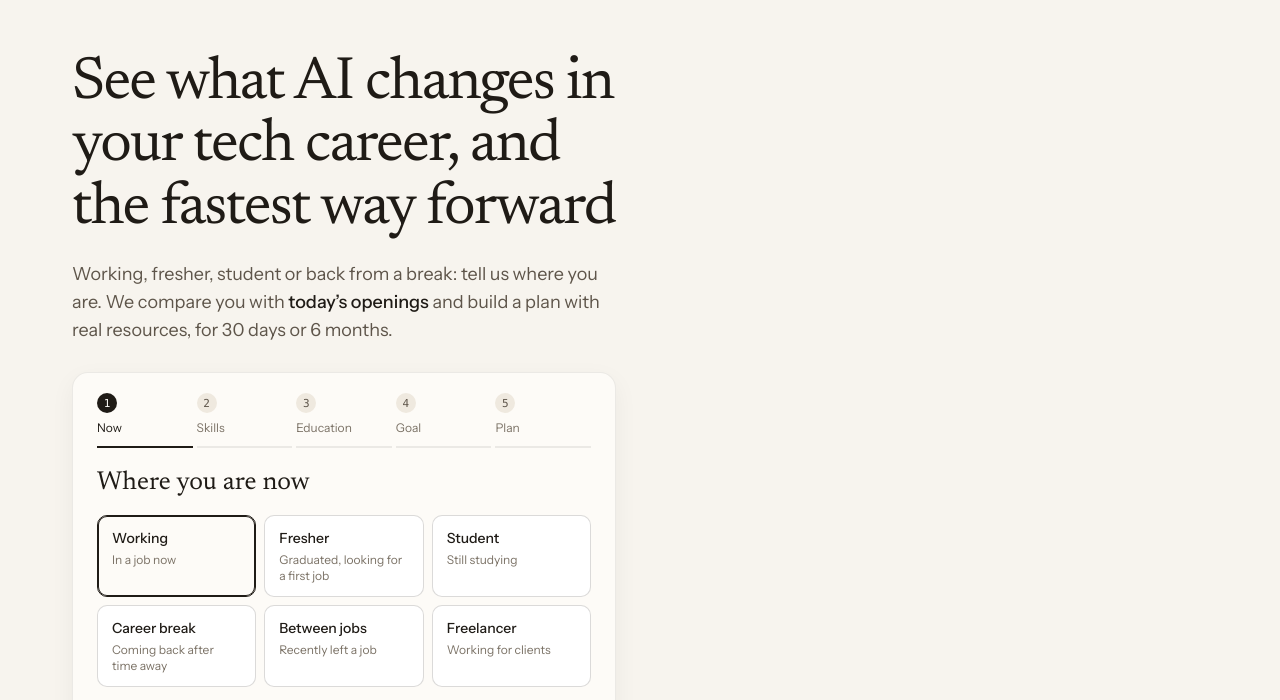
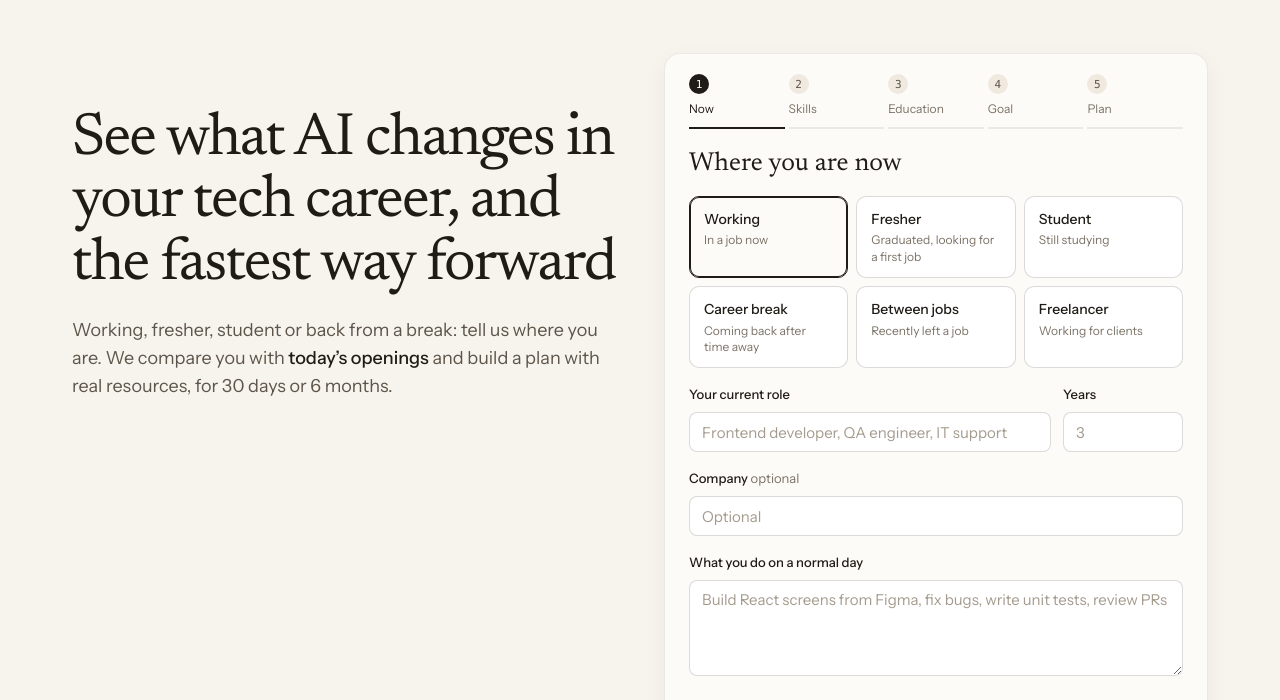
Before and after one commit to thrishankkuntimaddi/willai, a website with bundled scripts: page public/index.html in a window 1280 px wide. Shown: the part 64-764 px from the top of the page. Built offline with nearby package versions, Linux system fonts and the light colour scheme; no server answers; files whose address does not match are found by name.

Commit message:
Put the analyse form beside the headline, reports below
Visitors skipped the form because it sat under the headline, below the fold.
The headline and the five-step form now share the first screen; your latest
report and shared reports move to a two-column row underneath. The headline
is top-aligned so it does not jump as the form changes height between steps.

Co-Authored-By: Claude Opus 5.5 <noreply@anthropic.com>

```diff
--- a/public/js/pages/home.js
+++ b/public/js/pages/home.js
@@ -1,4 +1,4 @@
-// Home: the five-step analyse cycle, real reports beside it, and the people map below.
+// Home: the headline beside the five-step analyse cycle (both above the fold), real reports below, then the people map.
 import { S, $, $$, app, esc, num, icon, api, toast, data, signedIn } from '../core.js';
 import { hasRole, loadCareer, saveCareer, describeShort } from '../career.js';
 import { SECTIONS } from '../career-form.js';
@@ -18,18 +18,18 @@ export default async function home() {
   C = loadCareer();
   const t = S.trends;
   app().innerHTML = `<section class="hero enter">
-    <div>
+    <div class="hero-copy">
       <h1>See what AI changes in your tech career, and the fastest way forward</h1>
       <p class="lede">Working, fresher, student or back from a break: tell us where you are. We compare you with <b id="lede-n">${t ? num(t.total) + ' live openings' : 'today’s openings'}</b> and build a plan with real resources, for 30 days or 6 months.</p>
-      <form class="wizard" id="wz" novalidate>
-        <ol class="wz-steps" id="wz-steps"></ol>
-        <div class="wz-body" id="wz-body"></div>
-        <div id="wz-err" role="alert"></div>
-        <div class="wz-foot"><button type="button" class="btn" id="wz-back">${icon('left')}Back</button><span class="mono t3" id="wz-count"></span><button class="btn pri" id="wz-next"></button></div>
-      </form>
     </div>
-    <div id="preview" class="hero-side"></div>
+    <form class="wizard" id="wz" novalidate aria-label="Build your report">
+      <ol class="wz-steps" id="wz-steps"></ol>
+      <div class="wz-body" id="wz-body"></div>
+      <div id="wz-err" role="alert"></div>
+      <div class="wz-foot"><button type="button" class="btn" id="wz-back">${icon('left')}Back</button><span class="mono t3" id="wz-count"></span><button class="btn pri" id="wz-next"></button></div>
+    </form>
   </section>
+  <section id="preview" class="home-reports" aria-label="Reports"></section>
   <section class="people-band" id="people" aria-label="People moving through tech right now"></section>`;
   document.addEventListener('willai:trends', () => { const el = $('#lede-n'); if (el && S.trends) el.textContent = num(S.trends.total) + ' live openings'; }, { once: true });
   drawStep();
--- a/public/style.css
+++ b/public/style.css
@@ -328,7 +328,11 @@ input[type=range]{width:100%;accent-color:var(--t1)}
 
 /* home side and band */
 .hero{align-items:start;padding-top:56px;min-height:0}
-.hero-side{display:flex;flex-direction:column;gap:16px;position:sticky;top:24px}
+.hero-copy{padding-top:56px}   /* fixed, not centred: the form changes height from step to step */
+.hero .wizard{margin-top:0;max-width:none}
+/* reports sit below the hero: your latest beside ones people shared */
+.home-reports{display:grid;grid-template-columns:repeat(2,minmax(0,1fr));gap:24px;align-items:start;padding:8px 0 48px}
+.home-reports:empty{display:none}
 .trio{display:grid;grid-template-columns:repeat(3,minmax(0,1fr));gap:12px;margin:16px 0 12px}
 .trio div{display:flex;flex-direction:column;gap:2px;min-width:0}
 .trio b{font:400 36px/1 var(--serif);font-variant-numeric:tabular-nums}
@@ -604,9 +608,10 @@ details.src .rowlist li{break-inside:avoid;padding:4px 0;border-top:0}
   .filters-side,.side-nav{position:static;max-height:none}
   .side-nav{flex-direction:row;overflow-x:auto}
   .fold>summary{display:flex;cursor:pointer;font-weight:500;padding:8px 0}
-  .hero-side{position:static}
   details.src .rowlist{columns:2}
   .hero{grid-template-columns:1fr;min-height:0;padding:48px 0;gap:32px}
+  .home-reports{grid-template-columns:1fr}
+  .hero-copy{padding-top:0}
   .hero h1{font-size:40px}
   .cols,.rep-h{grid-template-columns:1fr}
   .figure{text-align:left}
```
